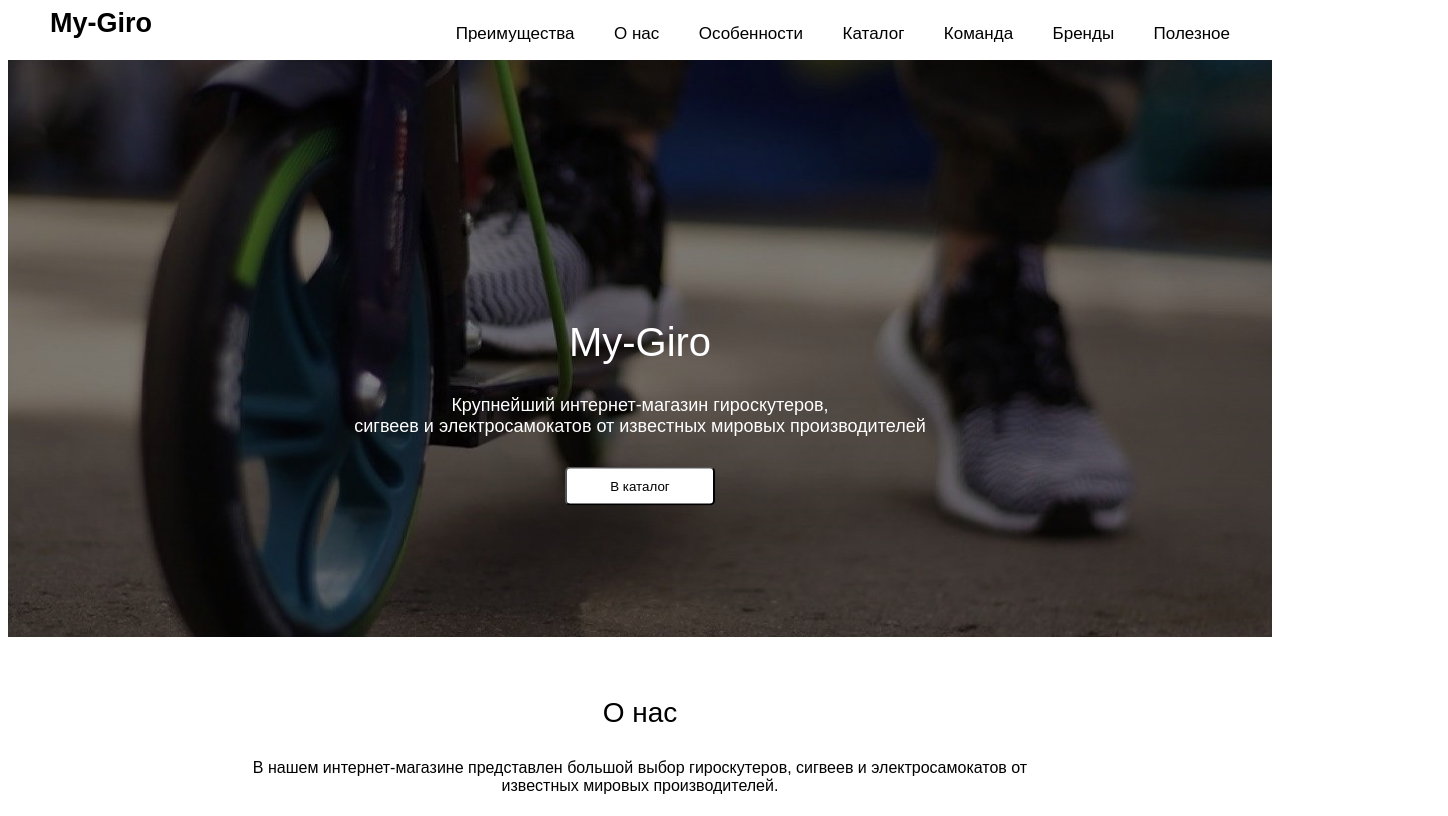
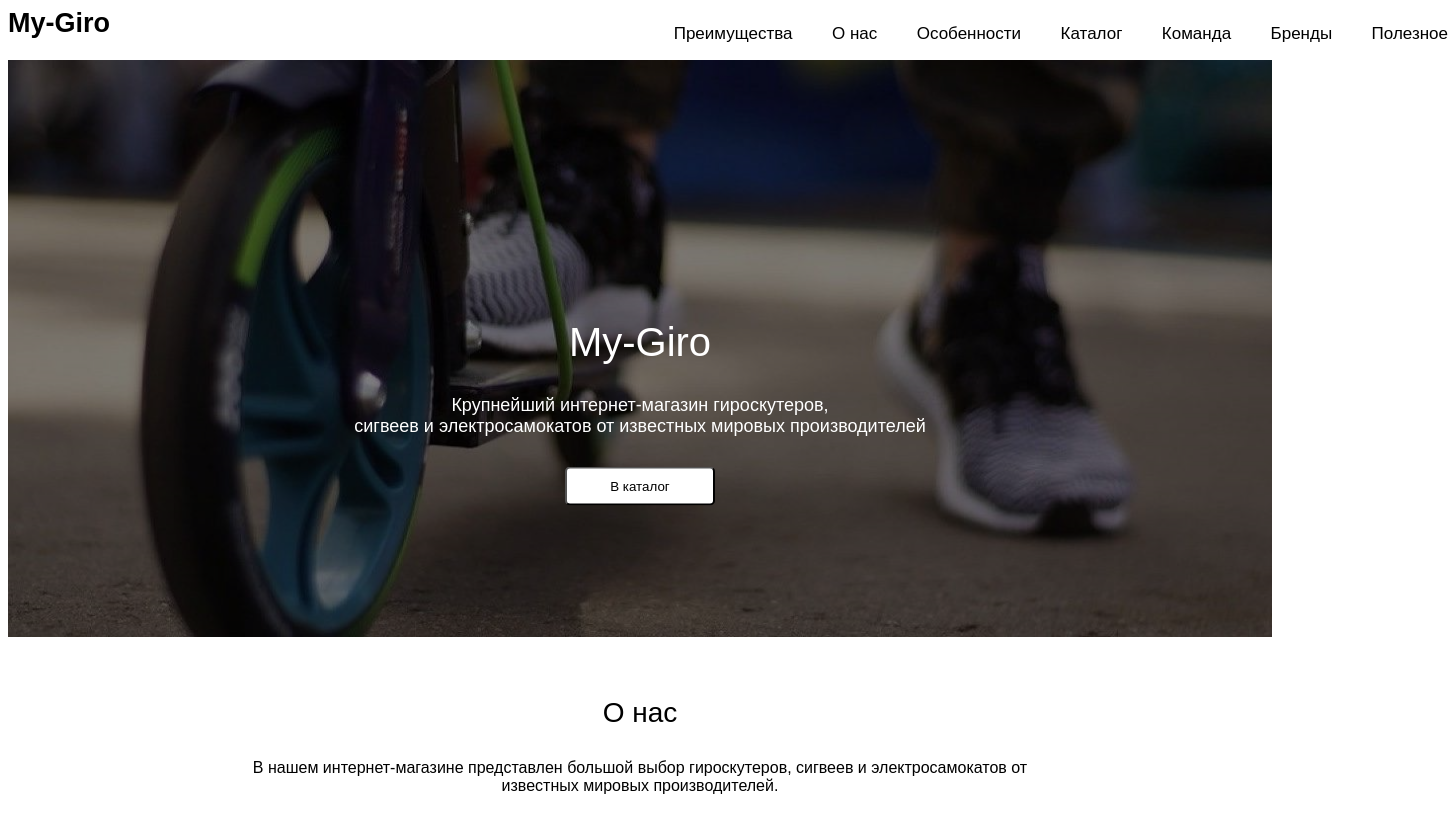
Before and after one commit to Alina5z/My_Giro2, a plain HTML site: page index.html in a window 1280 px wide. Shown: the top 816 px of the page, 1448 px wide, since content can reach past the window. Drawn offline with Linux system fonts and the light colour scheme.

Commit message:
Add files via upload

```diff
--- a/style.css
+++ b/style.css
@@ -7,7 +7,7 @@
             margin: 0 auto;
             display: flex;
             justify-content: space-between;
-            width: 1180px;
+            width: 1440px;
         }
 
         h3 {
```
